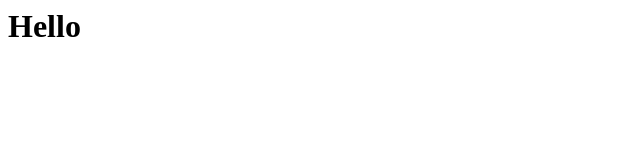
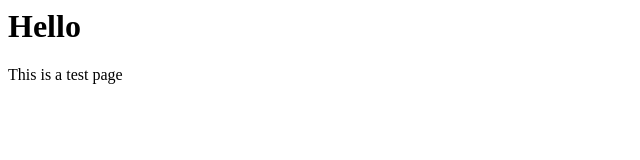
Before and after one commit to Minshull17/AVFC.github.io, a plain HTML site: page index.html in a window 1280 px wide. Shown: the whole page, without its empty margins (0-640 px from the left). Drawn offline with Linux system fonts and the light colour scheme.

Commit message:
Test
Test amendments made

```diff
--- a/index.html
+++ b/index.html
@@ -3,5 +3,8 @@
         <h1>
             Hello
         </h1>
+        <p>
+            This is a test page
+        </p>
     </body>
 </html>
```
